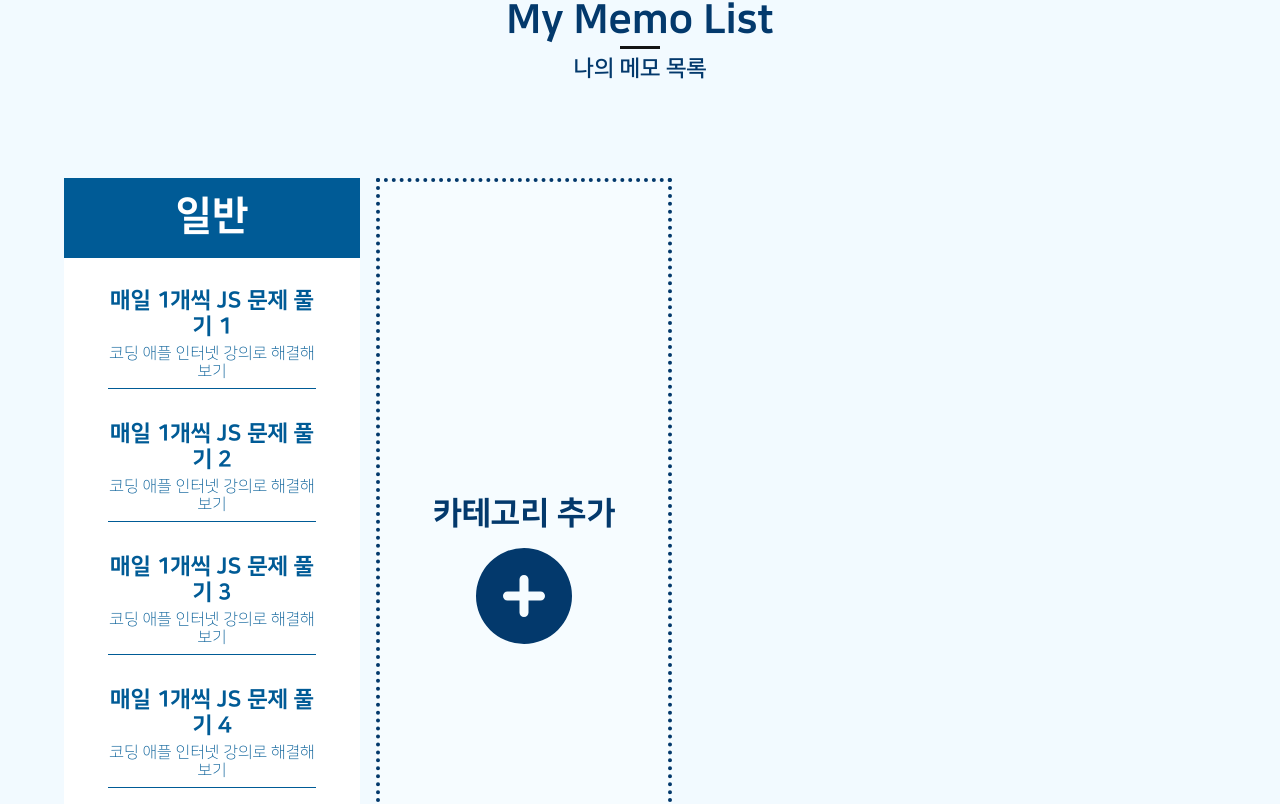
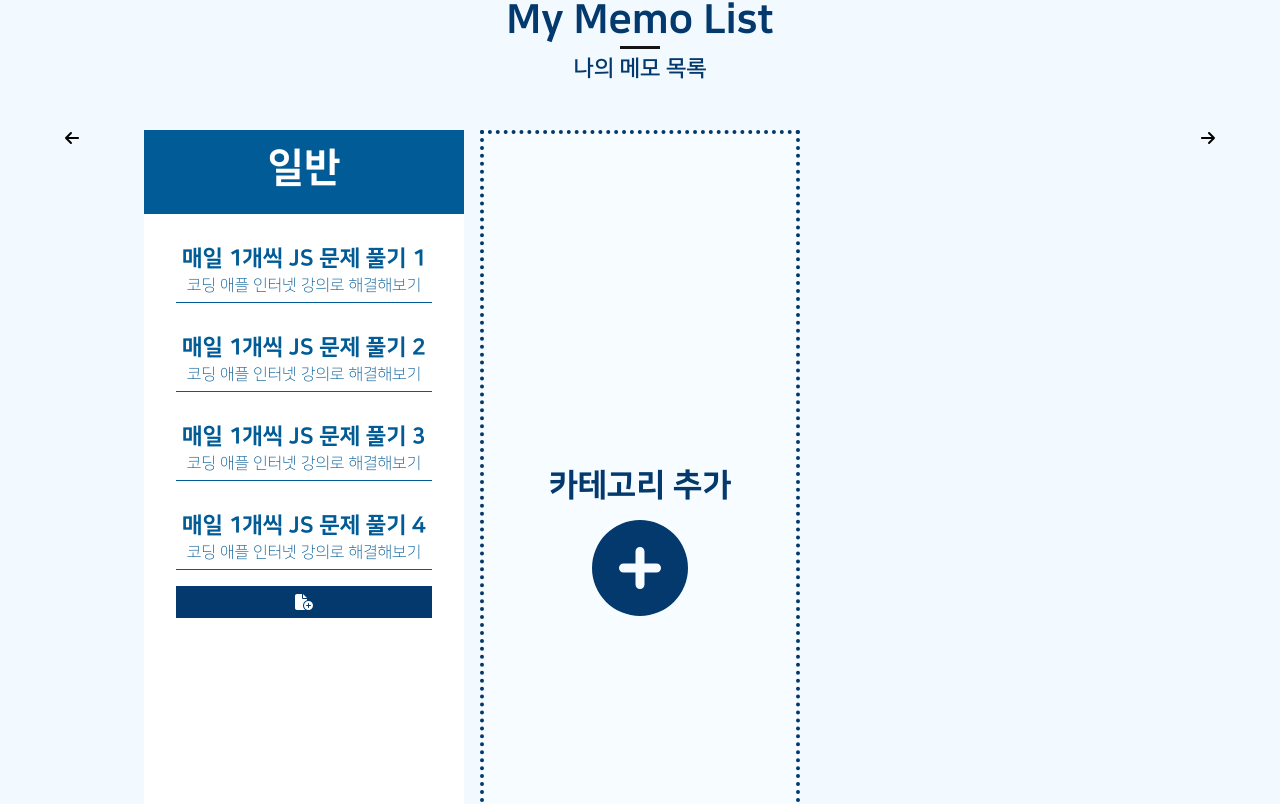
Before and after one commit to RookieAND/MyPersonalMemo, a React (Create React App) app: page /memo in a window 1280 px wide. Shown: the part 610-1414 px from the top of the page. Built offline with nearby package versions, Linux system fonts and the light colour scheme.

Commit message:
RookieAND / feat : add carousel layout for memo category.

```diff
--- a/src/components/common/Header.jsx
+++ b/src/components/common/Header.jsx
@@ -19,7 +19,7 @@ const Header = () => {
 };
 
 const HeaderLayout = styled.header`
-	width: 100vw;
+	width: 100%;
 
 	margin: auto;
 	position: relative;
@@ -33,7 +33,7 @@ const HeaderBackground = styled.div`
 	${({ theme }) => {
 		const { colors, fonts, margins } = theme;
 		return css`
-			width: 100vw;
+			width: 100%;
 			height: 20vw;
 			min-height: 70vh;
 
--- a/src/components/common/Navbar.jsx
+++ b/src/components/common/Navbar.jsx
@@ -1,13 +1,12 @@
-import styled, { css } from 'styled-components';
-import { Link } from 'react-router-dom';
+import styled, { css } from "styled-components";
+import { Link } from "react-router-dom";
 
 const Navbar = () => {
 	return (
 		<NavbarLayout>
-            <LinkElement to='/'>Main</LinkElement>
-            <LinkElement to='/'>Guide</LinkElement>
-            <LinkElement to='/'>Login</LinkElement>
-            <LinkElement to='/memo'>Memo</LinkElement>
+			<LinkElement to="/">Main</LinkElement>
+			<LinkElement to="/">Login</LinkElement>
+			<LinkElement to="/memo">Memo</LinkElement>
 		</NavbarLayout>
 	);
 };
@@ -45,7 +44,7 @@ const LinkElement = styled(Link)`
 			}
 
 			&::after {
-                content: '';
+				content: "";
 				display: block;
 				margin: auto;
 				border-bottom: 2px solid ${colors.blue.quinary};
--- a/src/components/main/memo/Memo.jsx
+++ b/src/components/main/memo/Memo.jsx
@@ -2,7 +2,11 @@ import styled, { css } from "styled-components";
 import { useState, useContext, useRef } from "react";
 
 import { FontAwesomeIcon } from "@fortawesome/react-fontawesome";
-import { faCirclePlus } from "@fortawesome/free-solid-svg-icons";
+import {
+	faArrowLeft,
+	faArrowRight,
+	faCirclePlus,
+} from "@fortawesome/free-solid-svg-icons";
 
 import { MemoDispatch } from "pages/Container/MemoContainer";
 import MemoCategory from "components/main/memo/MemoCategory";
@@ -24,6 +28,7 @@ const Memo = ({ mainMemo }) => {
 				},
 			});
 			resetInput();
+			toggleBtn();
 		}
 		feedbackMsg.current.innerText = "이름은 3자 이상 입력해주세요.";
 	};
@@ -46,7 +51,10 @@ const Memo = ({ mainMemo }) => {
 				<h5>My Memo List</h5>
 				<p>나의 메모 목록</p>
 			</Title>
-			<MemoLayout>
+			<MemoList>
+				<MemoCarouselBtn icon={faArrowLeft} />
+				<MemoCarousel>
+					<MemoCategoryList memoAmount={mainMemo.length}>
 						{mainMemo.map(({ category, memo }) => (
 							<MemoCategory key={category} category={category} memo={memo} />
 						))}
@@ -75,7 +83,10 @@ const Memo = ({ mainMemo }) => {
 								</div>
 							)}
 						</AddCategory>
-			</MemoLayout>
+					</MemoCategoryList>
+				</MemoCarousel>
+				<MemoCarouselBtn icon={faArrowRight} />
+			</MemoList>
 		</Wrapper>
 	);
 };
@@ -119,12 +130,44 @@ const Title = styled.div`
 	}}
 `;
 
+const MemoList = styled.div`
+	width: 100%;
+
+	display: flex;
+`;
+
+const MemoCategoryList = styled.div`
+	${({ theme, memoAmount }) => {
+		const { paddings } = theme;
+		return css`
+			width: ${`${25 * (memoAmount + 1) + 1.25 * memoAmount}vw`};
+			min-height: 90vh;
+			padding-bottom: ${paddings.xl};
+
+			display: flex;
+			justify-content: space-between;
+			align-items: center;
+		`;
+	}}
+`;
+
+const MemoCarousel = styled.div`
+	width: 77.5%;
+	overflow: hidden;
+`;
+
+const MemoCarouselBtn = styled(FontAwesomeIcon)`
+	width: 11.25vw;
+	position: relative;
+	top: 0;
+`;
+
 const AddCategory = styled.div`
 	${({ theme }) => {
 		const { paddings, margins, fonts, colors } = theme;
 		return css`
-			width: 25%;
-			height: 100vh;
+			width: 25vw;
+			height: 105vh;
 
 			background-color: rgba(255, 255, 255, 0.25);
 			border: 4px dotted ${colors.blue.secondary};
@@ -201,18 +244,4 @@ const AddCategory = styled.div`
 	}}
 `;
 
-const MemoLayout = styled.div`
-	${({ theme }) => {
-		const { paddings } = theme;
-		return css`
-			width: 100vw;
-			min-height: 90vh;
-			padding: ${paddings.xl};
-
-			display: flex;
-			align-items: center;
-		`;
-	}}
-`;
-
 export default Memo;
--- a/src/components/main/memo/MemoCategory.jsx
+++ b/src/components/main/memo/MemoCategory.jsx
@@ -38,7 +38,6 @@ const MemoCategory = ({ category, memo }) => {
 				newMemo: {
 					title,
 					desc,
-					id: 100,
 				},
 			});
 			resetAddMemoContent();
@@ -122,9 +121,8 @@ const Wrapper = styled.div`
 	${({ theme }) => {
 		const { colors, margins } = theme;
 		return css`
-			width: 25%;
-			height: 100vh;
-			margin: 0vw ${margins.base};
+			width: 25vw;
+			height: 105vh;
 
 			background-color: ${colors.white};
 			color: ${colors.blue.secondary};
@@ -166,7 +164,7 @@ const AddMemoElement = styled.div`
 	${({ theme }) => {
 		const { colors, fonts, paddings } = theme;
 		return css`
-			width: 70%;
+			width: 80%;
 			margin: 0vw auto;
 
 			.add-memo {
--- a/src/components/main/memo/MemoElement.jsx
+++ b/src/components/main/memo/MemoElement.jsx
@@ -130,7 +130,7 @@ const Wrapper = styled.div`
 	${({ theme }) => {
 		const { margins } = theme;
 		return css`
-			width: 70%;
+			width: 80%;
 			margin: ${margins.base} auto;
 		`;
 	}}
--- a/src/pages/Container/MemoContainer.jsx
+++ b/src/pages/Container/MemoContainer.jsx
@@ -13,12 +13,19 @@ const reducer = (state, action) => {
 		case "REMOVE_CATEGORY":
 			return state.filter((memoList) => memoList.category !== action.category);
 
+		// id 를 발급하는 로직 : 가장 마지막에 위치한 ID + 1 [추후 리팩터링 예정]
 		case "CREATE_MEMO":
 			return state.map((memoList) =>
 				memoList.category === action.category
 					? {
 							...memoList,
-							memo: [...memoList.memo, action.newMemo],
+							memo: [
+								...memoList.memo,
+								{
+									...action.newMemo,
+									id: memoList.memo[memoList.memo.length - 1] + 1,
+								},
+							],
 					  }
 					: memoList
 			);
--- a/src/pages/MainPage.jsx
+++ b/src/pages/MainPage.jsx
@@ -11,6 +11,7 @@ const MainPage = () => {
 				<Switch>
 					<Route exact path="/" component={HomeContainer} />
 					<Route path="/memo" component={MemoContainer} />
+					<Route path="/login" component={MemoContainer} />
 				</Switch>
 			</BaseTemplate>
 		</BrowserRouter>
```
Also changed, not shown: src/components/main/login/Login.jsx (added), src/pages/Container/LoginContainer.jsx (added). Lines whose indentation alone changed are shown as unchanged.
